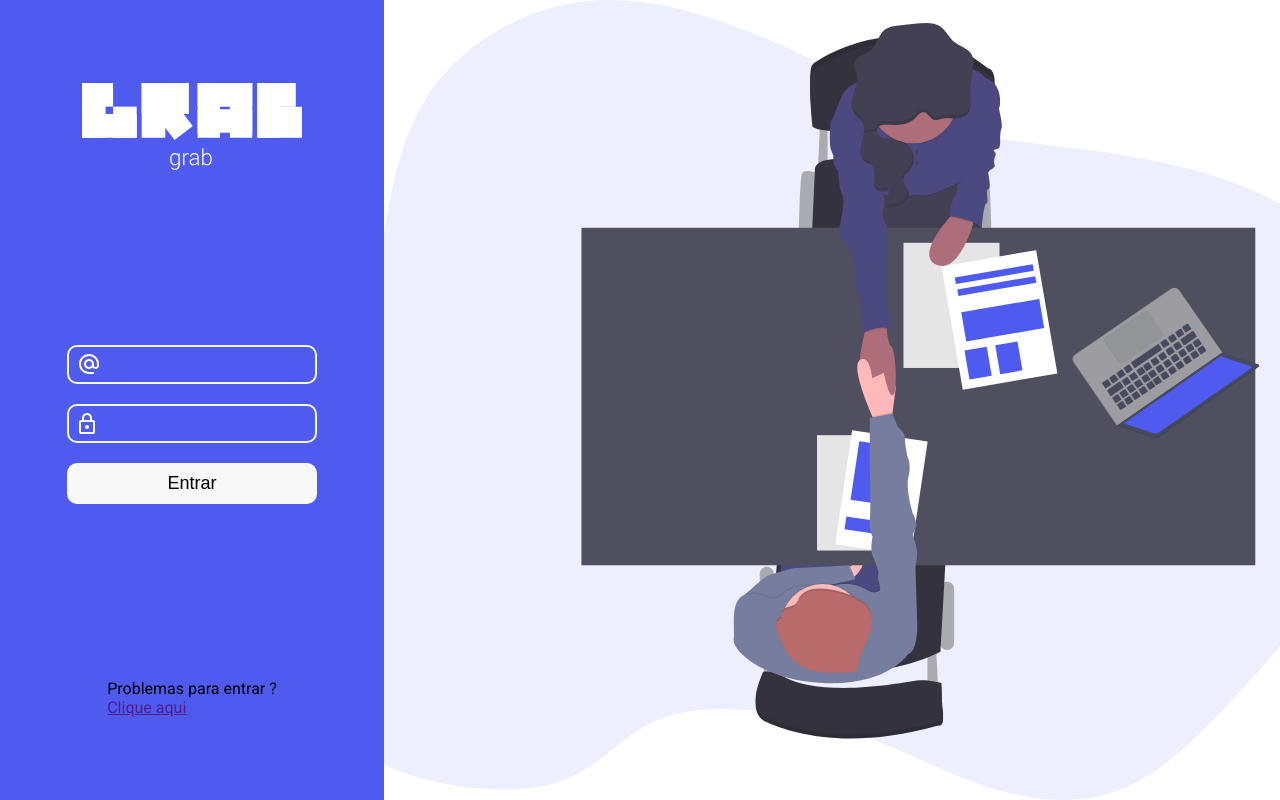
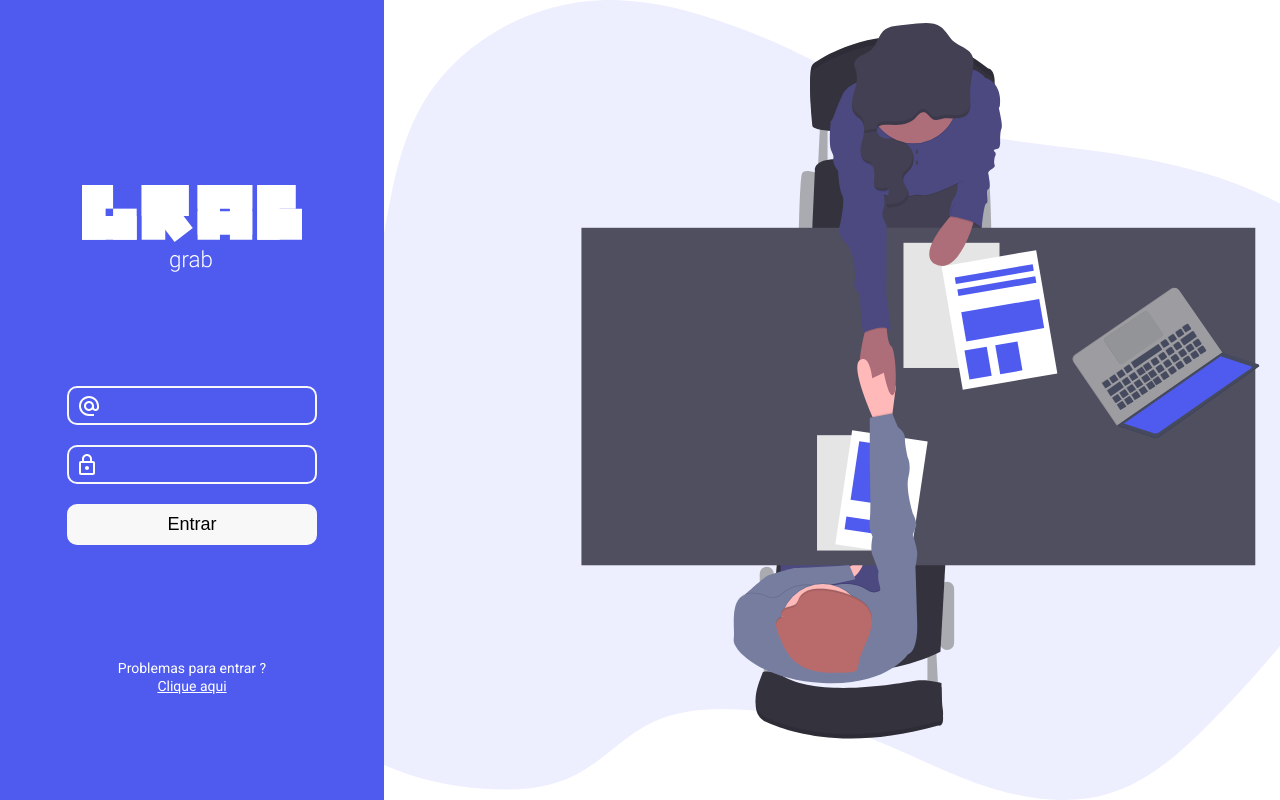
Before and after one commit to WelissonLuca/GrabLogin, a plain HTML site: page index.html in a window 1280 px wide. Drawn offline with Linux system fonts and the light colour scheme.

Commit message:
DesktopComplete

```diff
--- a/css/style.css
+++ b/css/style.css
@@ -17,6 +17,7 @@ body {
   grid-template-columns: 30vw 70vw;
 }
 .content img {
+  margin-top: 80px;
   width: 220px;
 }
 .form {
@@ -24,7 +25,7 @@ body {
   display: flex;
   flex-direction: column;
   align-items: center;
-  justify-content: space-around;
+  justify-content: space-evenly;
 }
 .form form {
   display: flex;
@@ -61,3 +62,11 @@ body {
   height: 100vh;
   background: url(../assets/undraw_interview_rmcf.svg) no-repeat center / cover;
 }
+.content div{
+    text-align: center;
+}
+.content div p,.content div a {
+font-size: 14px;
+color: #FFFFFF;
+
+}
```
